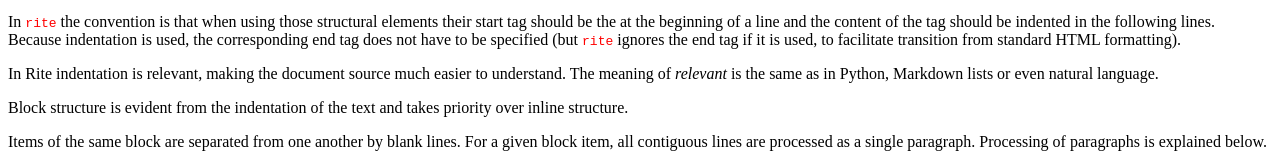
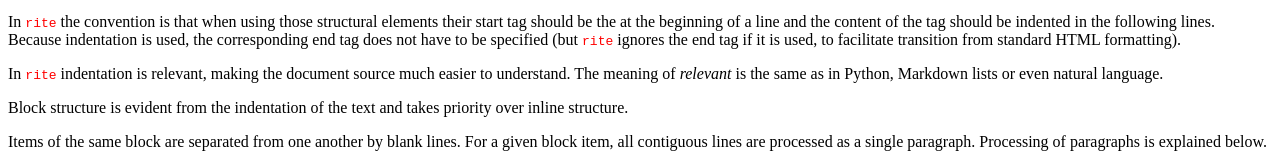
Before and after one commit to hesusruiz/rite, a plain HTML site: page index.html in a window 1280 px wide. Shown: the part 260-415 px from the top of the page. Drawn offline with Linux system fonts and the light colour scheme.

Commit message:
Update doc with typos

```diff
--- a/index.html
+++ b/index.html
@@ -51,7 +51,7 @@
     </p>
     <p>In <code>rite</code> the convention is that when using those structural elements their start tag should be the at the beginning of a line and the content of the tag should be indented in the following lines. Because indentation is used, the corresponding end tag does not have to be specified (but <code>rite</code> ignores the end tag if it is used, to facilitate transition from standard HTML formatting).
     </p>
-    <p>In Rite indentation is relevant, making the document source much easier to understand. The meaning of <i>relevant</i> is the same as in Python, Markdown lists or even natural language.
+    <p>In <code>rite</code> indentation is relevant, making the document source much easier to understand. The meaning of <i>relevant</i> is the same as in Python, Markdown lists or even natural language.
     </p>
     <p>Block structure is evident from the indentation of the text and takes priority over inline structure.
     </p>
@@ -90,7 +90,7 @@ editors:
         This is an example, marked with the class &#39;example&#39;.
 
         &lt;x-code .js&gt;
-            // A code section withj sutomatic syntax highlighting
+            // A code section with sutomatic syntax highlighting
             function someJavaScript(){}
 
     &lt;section&gt;I&#39;m a sub-section
@@ -270,7 +270,7 @@ github: &#34;https://github.com/hesusruiz/did-method-elsi&#34;
 &lt;section .informative&gt;I&#39;m a sub-section
     Sub-section text</code></pre>
 
-        <p>You can specify any standard HTML attribute inside the &ltsection&gt` element, whith the semantics exactly as defined in ReSpec. To simplify writing, <code>rite</code> defines a small set of shorthands for some of the more common attributes:
+        <p>You can specify any standard HTML attribute inside the `&ltsection&gt` element or any other HTML tag, whith the semantics exactly as defined in ReSpec. To simplify writing, <code>rite</code> defines a small set of shorthands for some of the more common attributes:
         </p>
         <ul>
             <li id='list_242.class'><a href='#list_242.class' class='selfref'><b>class.</b></a> The <code>class</code> attribute `class="a_class"` can be shortened to <code>.a_class</code> where the <code>class</code> is specified without quotes and so it can be only one word. For several classes you can use the shorthand several times, or just use the standard HTML syntax.            </li>
```
